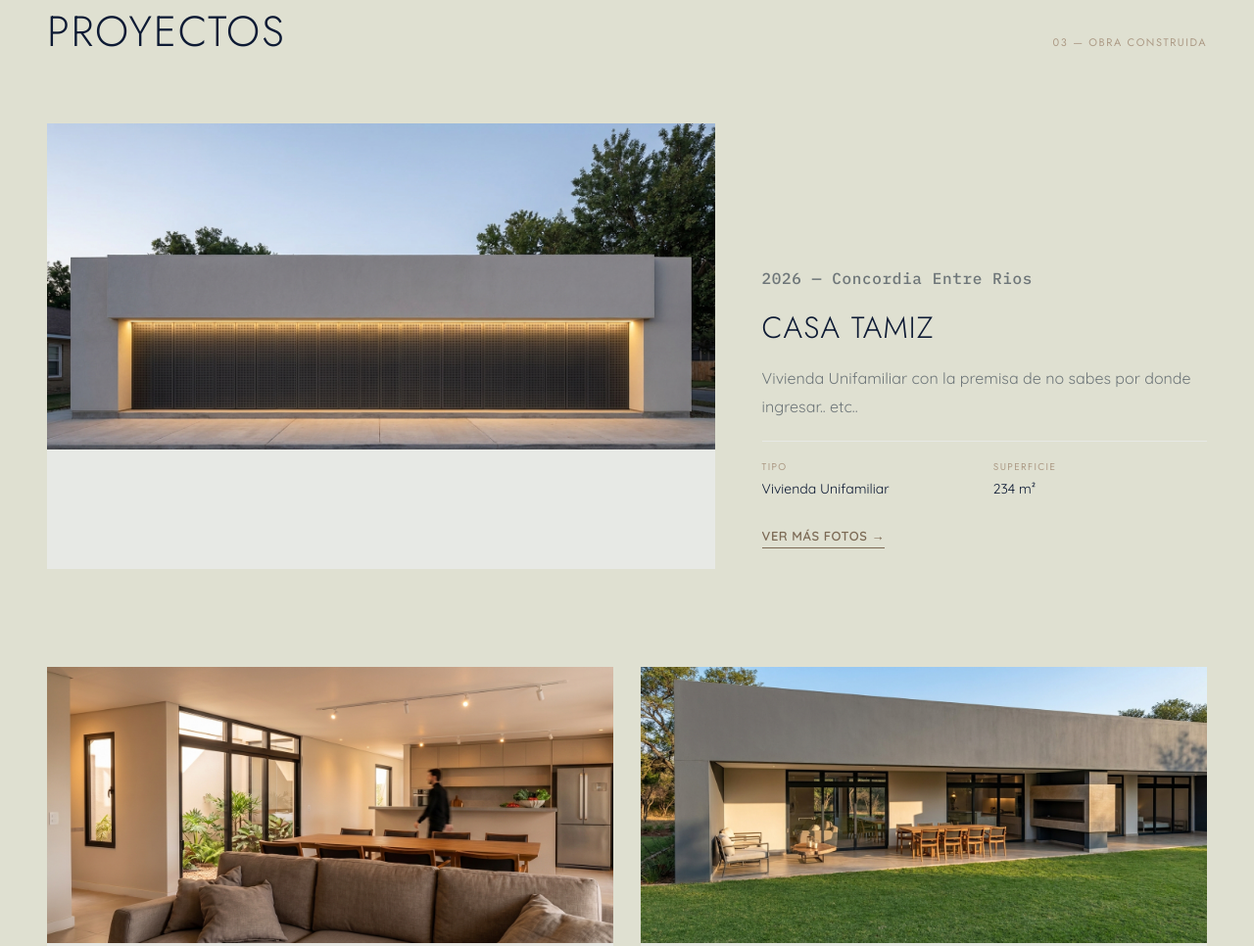
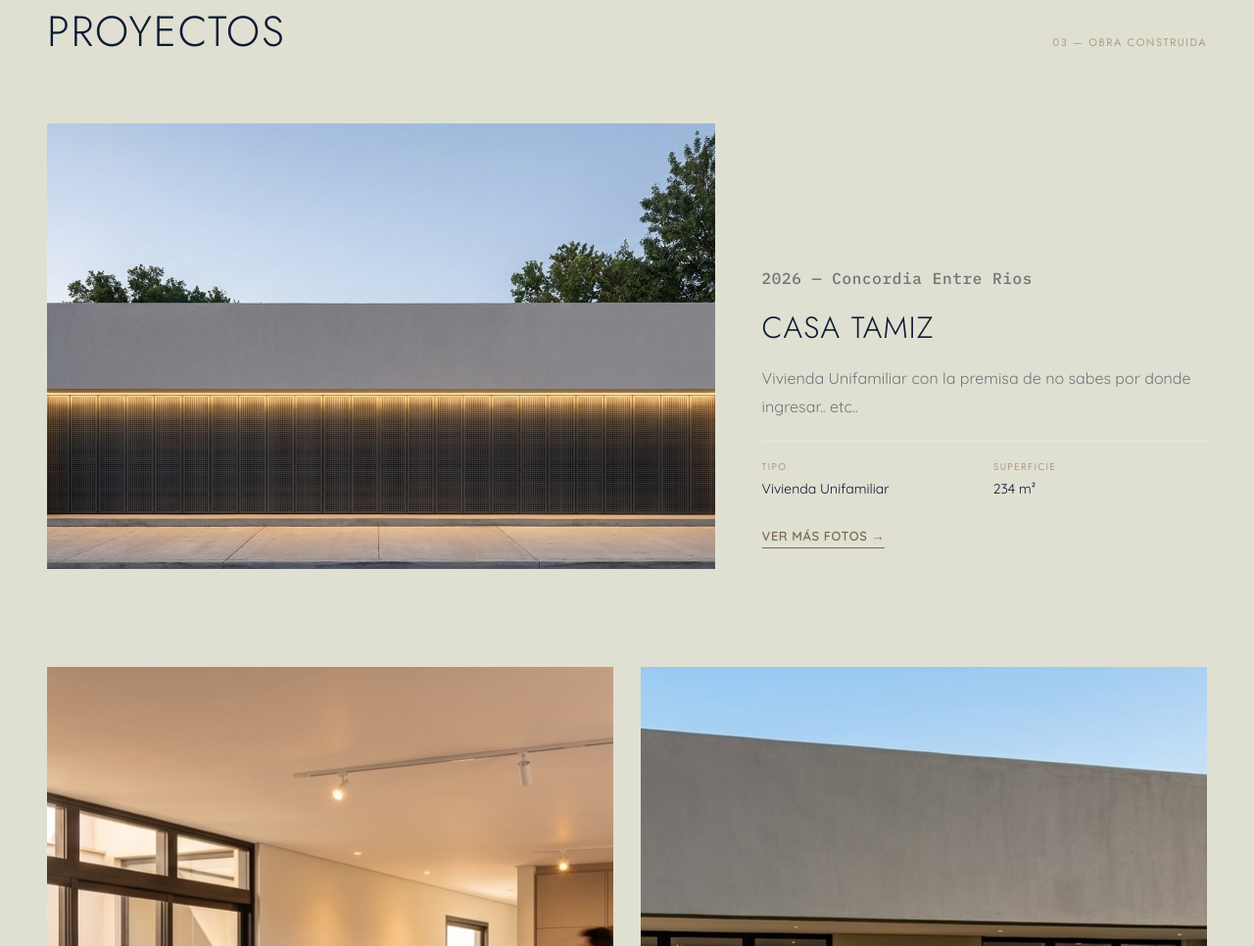
Before and after one commit to gonzagonzalonoir-gif/estudio-noir, an Eleventy site: page src/index.njk in a window 1280 px wide. Shown: the part 3260-4226 px from the top of the page at 98% size. Built offline with nearby package versions, Linux system fonts and the light colour scheme; Eleventy itself is replaced by a stand-in of ours; files that its build step writes are made by us from their sources.

Commit message:
Fix: las fotos de proyectos ahora rellenan todo el recuadro (sin espacio en blanco)

```diff
--- a/src/css/style.css
+++ b/src/css/style.css
@@ -342,6 +342,9 @@ img { max-width: 100%; display: block; }
 .proyecto-feature__zoom, .proyecto-item__zoom {
   position: absolute; inset: 0; transition: transform 1.1s var(--ease);
 }
+.proyecto-feature__zoom img, .proyecto-item__zoom img, .proyectos-duo img {
+  width: 100%; height: 100%; object-fit: cover;
+}
 .proyecto-feature:hover .proyecto-feature__zoom,
 .proyecto-item:hover .proyecto-item__zoom { transform: scale(1.05); }
 .proyecto-feature__meta, .proyecto-item__meta {
```
